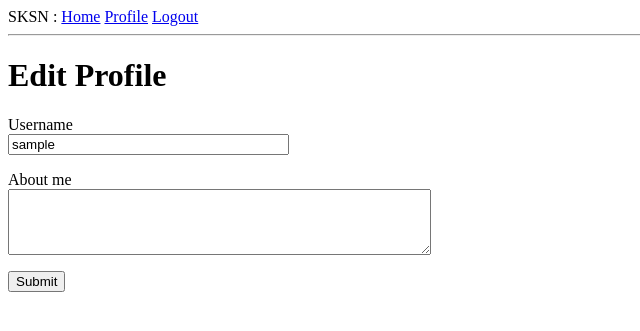
After one commit to sanguvk123/social_networking, a Flask app: page /edit_profile in a window 1280 px wide. The commit adds this page. Shown: the top 331 px of the page, without its empty margins (0-640 px from the left). Run offline with Flask 2, Linux system fonts and the light colour scheme; the visitor is signed in with stand-in values (Sample User, id 1); data comes from the database, SQL or seed files in the repository; both versions use the stored data as it was after the commit.

Commit message:
edit_profile

```diff
--- a/app/forms.py
+++ b/app/forms.py
@@ -1,6 +1,6 @@
 from flask_wtf import FlaskForm
-from wtforms import StringField, PasswordField, BooleanField, SubmitField
-from wtforms.validators import ValidationError, DataRequired, Email, EqualTo
+from wtforms import StringField, PasswordField, BooleanField, SubmitField, TextAreaField
+from wtforms.validators import ValidationError, DataRequired, Email, EqualTo, Length
 from app.models import User
 
 class LoginForm(FlaskForm):
@@ -27,3 +27,8 @@ class RegistrationForm(FlaskForm):
         user = User.query.filter_by(email=email.data).first()
         if user is not None:
             raise ValidationError('Please use a different email address.')
+
+class EditProfileForm(FlaskForm):
+    username = StringField('Username', validators=[DataRequired()])
+    about_me = TextAreaField('About me', validators=[Length(min=0, max=140)])
+    submit = SubmitField('Submit')
--- a/app/models.py
+++ b/app/models.py
@@ -10,6 +10,8 @@ class User(UserMixin, db.Model):
     username = db.Column(db.String(64), index=True, unique=True)
     email  =db.Column(db.String(120), index=True, unique=True)
     password_hash = db.Column(db.String(128))
+    about_me = db.Column(db.String(140))
+    last_seen = db.Column(db.DateTime, default=datetime.utcnow)
 
     def __repr__(self):
         return '<user {}>'.format(self.username)
--- a/app/routes.py
+++ b/app/routes.py
@@ -2,9 +2,15 @@ from flask import render_template, flash, redirect, url_for, request
 from flask_login import login_user, logout_user, current_user, login_required
 from werkzeug.urls import url_parse
 from app import app, db
-from app.forms import LoginForm, RegistrationForm
+from app.forms import LoginForm, RegistrationForm, EditProfileForm
 from app.models import User
+from datetime import datetime
 
+@app.before_request
+def before_request():
+    if current_user.is_authenticated:
+        current_user.last_seen = datetime.utcnow()
+        db.session.commit()
 
 @app.route('/')
 @app.route('/index')
@@ -70,3 +76,21 @@ def user(username):
         {'author': user, 'body': 'Test post #2'}
     ]
     return render_template('user.html', user=user, posts=posts)
+
+
+
+@app.route('/edit_profile', methods=['GET', 'POST'])
+@login_required
+def edit_profile():
+    form = EditProfileForm()
+    if form.validate_on_submit():
+        current_user.username = form.username.data
+        current_user.about_me = form.about_me.data
+        db.session.commit()
+        flash('Your changes have been saved.')
+        return redirect(url_for('index'))
+    elif request.method == 'GET':
+        form.username.data = current_user.username
+        form.about_me.data = current_user.about_me
+    return render_template('edit_profile.html', title='Edit Profile',
+                           form=form)
--- /dev/null
+++ b/app/templates/edit_profile.html
@@ -0,0 +1,23 @@
+{% extends "base.html" %}
+
+{% block content %}
+    <h1>Edit Profile</h1>
+    <form action="" method="post">
+        {{ form.hidden_tag() }}
+        <p>
+            {{ form.username.label }}<br>
+            {{ form.username(size=32) }}<br>
+            {% for error in form.username.errors %}
+            <span style="color: red;">[{{ error }}]</span>
+            {% endfor %}
+        </p>
+        <p>
+            {{ form.about_me.label }}<br>
+            {{ form.about_me(cols=50, rows=4) }}<br>
+            {% for error in form.about_me.errors %}
+            <span style="color: red;">[{{ error }}]</span>
+            {% endfor %}
+        </p>
+        <p>{{ form.submit() }}</p>
+    </form>
+{% endblock %}
```
Also changed, not shown: app/templates/user.html (+14 -6 lines), migrations/versions/0e23aefd9440_new_feilds_in_user_model.py (added, +30 -0 lines), app.db.
